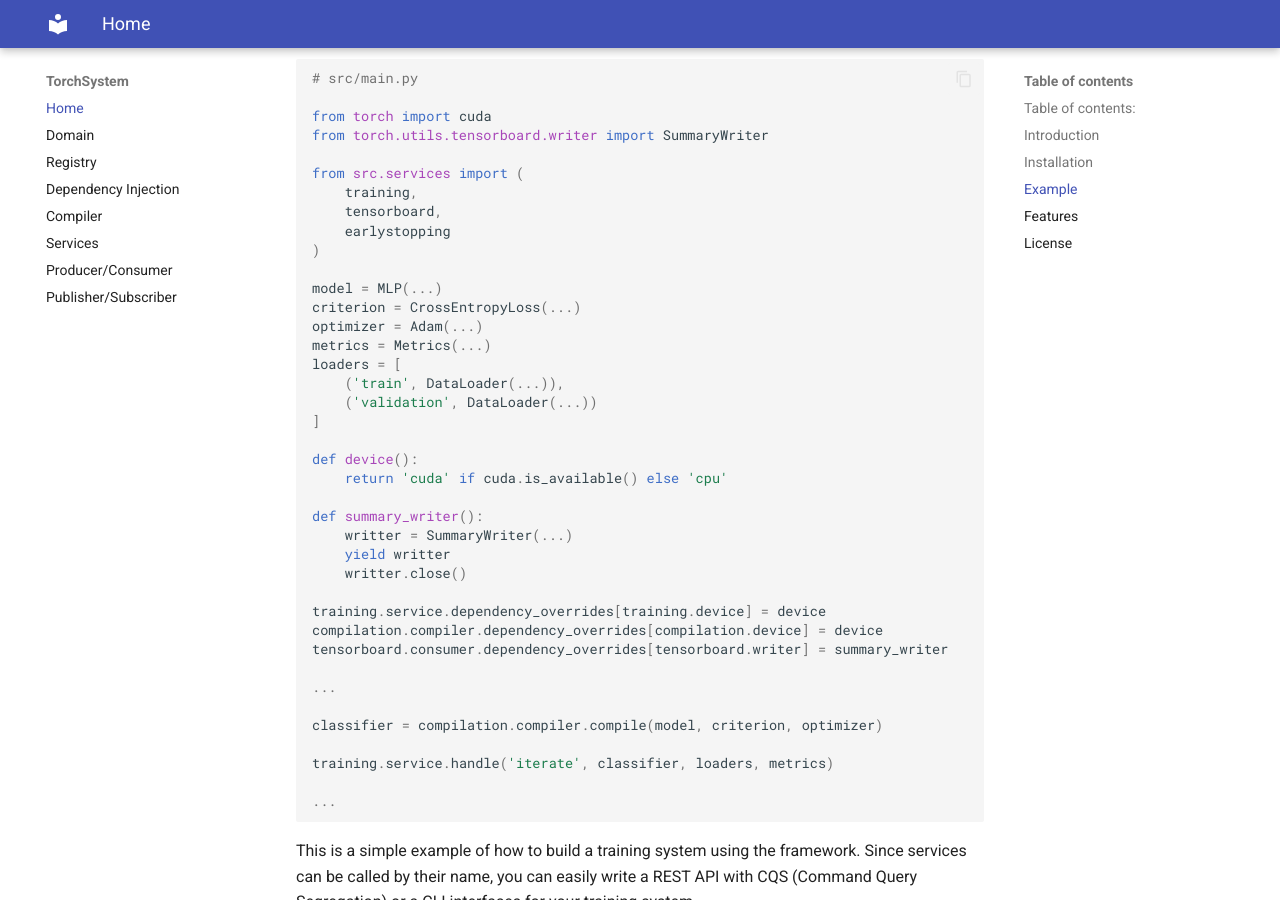
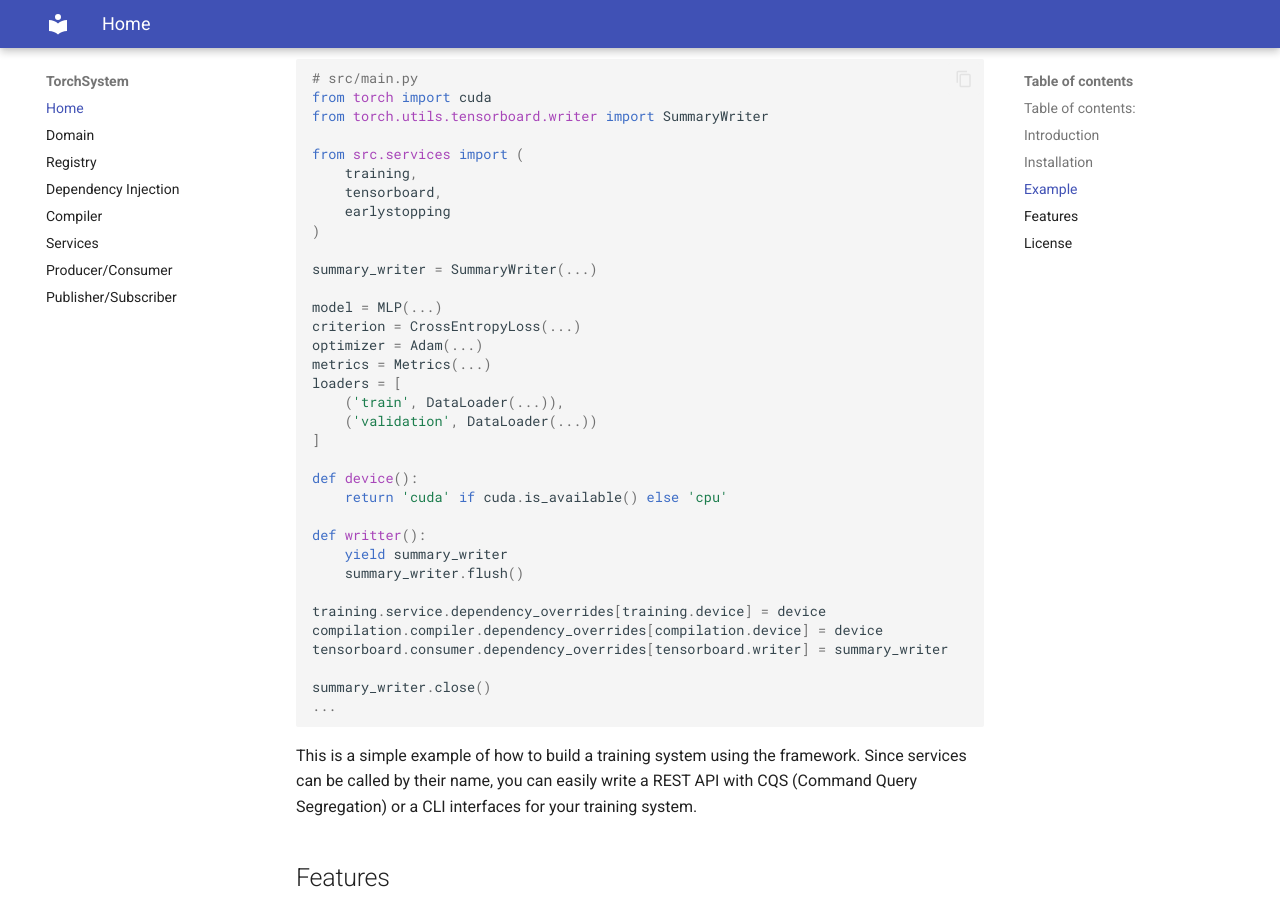
Before and after one commit to entropy-flux/TorchSystem, an MkDocs documentation site: the page built from docs/index.md, in a window 1280 px wide and 900 px high, scrolled down 7690 px. Built offline with MkDocs 1.6.1 and Material for MkDocs 9.7.7, drawn with Linux system fonts in a browser that asks for light colours.

Commit message:
Update Docs

````diff
--- a/docs/index.md
+++ b/docs/index.md
@@ -343,7 +343,6 @@ Finally, you can put all together in the application layer as follows:
 
 ```python
 # src/main.py
-
 from torch import cuda
 from torch.utils.tensorboard.writer import SummaryWriter
 
@@ -352,6 +351,8 @@ from src.services import (
     tensorboard,
     earlystopping
 )
+
+summary_writer = SummaryWriter(...)
 
 model = MLP(...)
 criterion = CrossEntropyLoss(...)
@@ -365,26 +366,19 @@ loaders = [
 def device():
     return 'cuda' if cuda.is_available() else 'cpu'
 
-def summary_writer():
-    writter = SummaryWriter(...)
-    yield writter
-    writter.close()
+def writter():
+    yield summary_writer
+    summary_writer.flush()
 
 training.service.dependency_overrides[training.device] = device
 compilation.compiler.dependency_overrides[compilation.device] = device
 tensorboard.consumer.dependency_overrides[tensorboard.writer] = summary_writer
 
-...
-
-classifier = compilation.compiler.compile(model, criterion, optimizer)
-
-training.service.handle('iterate', classifier, loaders, metrics)
-
+summary_writer.close()
 ...
 ```
 
 This is a simple example of how to build a training system using the framework. Since services can be called by their name, you can easily write a REST API with CQS (Command Query Segregation) or a CLI interfaces for your training system.
-
 
 ## Features
 
````
Also changed, not shown: README.md (+6 -4 lines).
